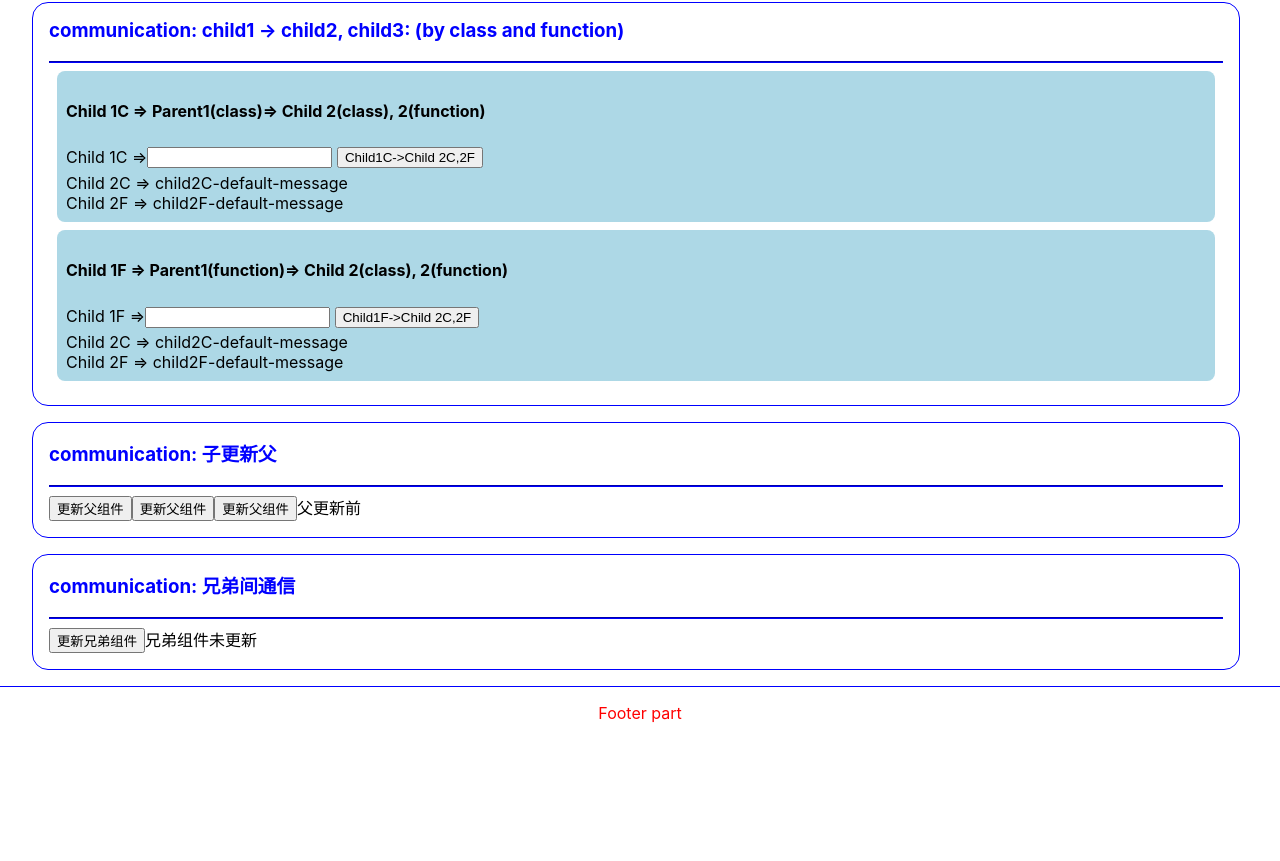
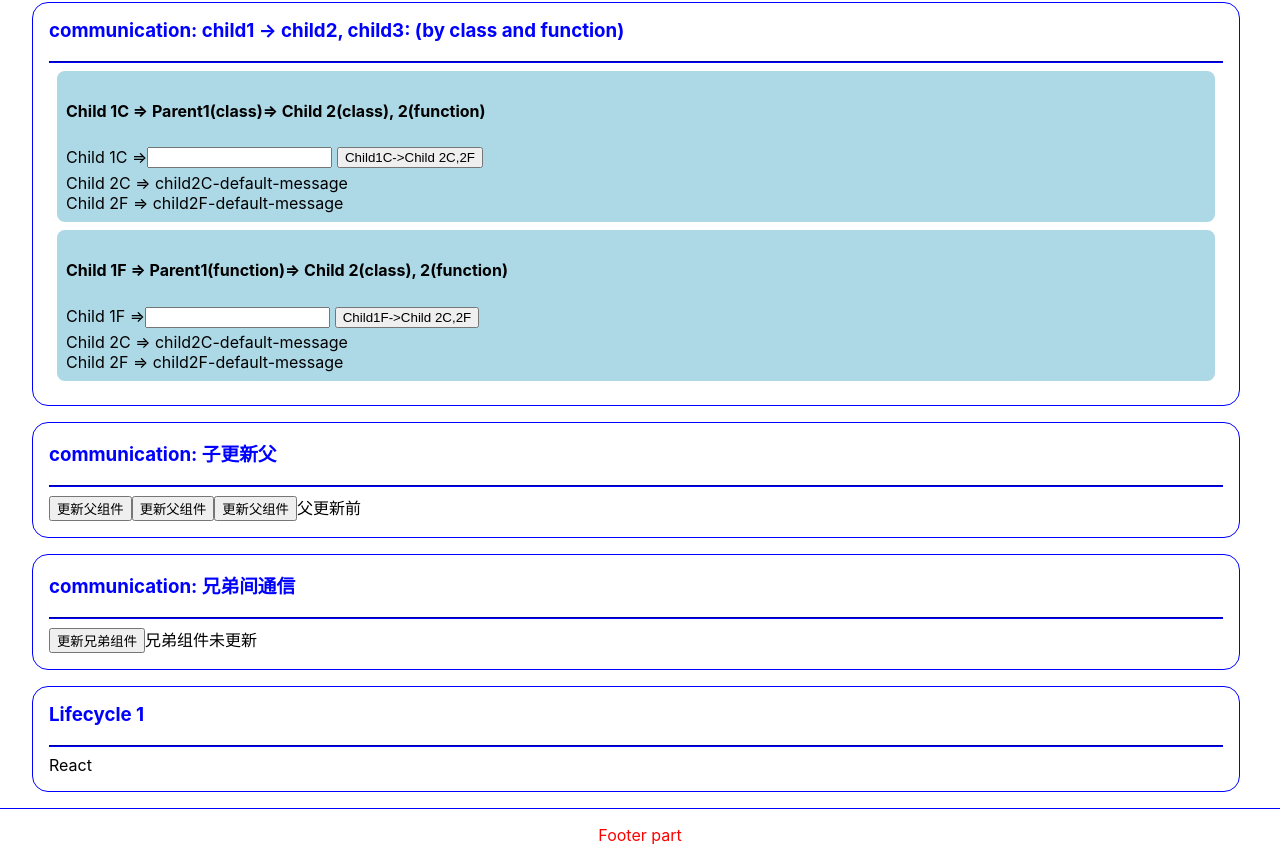
Before and after one commit to coding-camps/react-demos, a React (Create React App) app: page /app1 in a window 1280 px wide. Shown: the part 1755-2616 px from the top of the page. Before the commit the page ends 2494 px from the top, so only its background shows below. Built offline with nearby package versions, Linux system fonts and the light colour scheme.

Commit message:
feat: demo for lifecycle mounting

```diff
--- /dev/null
+++ b/src/comps/app1/lefecycleC1.jsx
@@ -0,0 +1,45 @@
+import React from "react";
+
+export default class LifecycleC1 extends React.Component {
+    constructor(props) {
+        super(props);
+        console.log("constructor");
+        this.state = null;
+    }
+
+    static defaultProps = {
+        name: "React",
+    }
+
+    static getDerivedStateFromProps() {
+        console.log("getDerivedStateFromProps");
+    }
+
+    /*
+    componentWillMount() {
+        console.log("componentWillMount(): finished invoking before the first render");
+        console.log("\tNote: the presence of getSnapshotBeforeUpdate or getDerivedStateFromProps");
+        console.log("\t@deprecated 16.3, use componentDidMount or the constructor instead");
+        console.log("\twill stop working in React 17");
+    }
+
+    UNSAFE_componentWillMount() {
+        console.log("UNSAFE_componentWillMount(): finished invoking before the first render");
+        console.log("\tNote: the presence of getSnapshotBeforeUpdate or getDerivedStateFromProps");
+        console.log("\t@deprecated 16.3, use componentDidMount or the constructor instead")
+        console.log("\twill NOT stop working in React 17");
+        console.log("");
+    }
+     */
+
+    render() {
+        console.log("render()");
+        return (
+            <div>{this.props.name}</div>
+        );
+    }
+    componentDidMount() {
+        console.log("componentDidMount() ");
+    }
+
+}
--- a/src/pages/App1.jsx
+++ b/src/pages/App1.jsx
@@ -12,6 +12,7 @@ import Comm3CC from "../comps/app1/comm3CC";
 import Commx from "../comps/app1/commx";
 import Commy from "../comps/app1/commy";
 import Commz from "../comps/app1/commz";
+import LifecycleC1 from "../comps/app1/lefecycleC1";
 
 function App1() {
     return (
@@ -63,6 +64,10 @@ function App1() {
             <Testblock blockName={"communication: 兄弟间通信"}>
                 <Commz/>
             </Testblock>
+
+            <Testblock blockName={"Lifecycle 1"}>
+                <LifecycleC1/>
+            </Testblock>
         </PageLayout>
     );
 }
```
